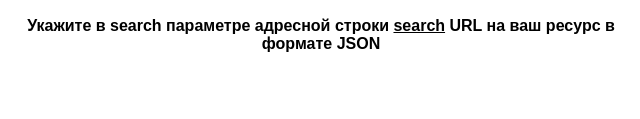
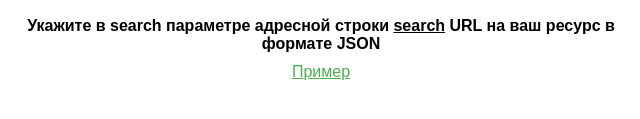
Before and after one commit to vladcyb/pay-stat, a website with bundled scripts: page public/index.html in a window 1280 px wide. Shown: the part 1999-2118 px from the top of the page, 319-959 px from the left. Built offline with nearby package versions, Linux system fonts and the light colour scheme.

Commit message:
Добавил пример с Патриком

```diff
--- a/public/css/globals.css
+++ b/public/css/globals.css
@@ -11,6 +11,8 @@
   --c-dark: #333;
   --c-selection: #c3ffc9;
   --c-dark-blue: #2c3e50;
+  --c-green: #4caf50;
+  --c-dark-green: #45a049;
 }
 
 body {
--- a/public/css/index.css
+++ b/public/css/index.css
@@ -24,7 +24,7 @@
 .file-input-label {
   display: inline-block;
   padding: 0.5rem 1rem;
-  background-color: #4caf50;
+  background-color: var(--c-green);
   color: white;
   border-radius: 4px;
   cursor: pointer;
@@ -32,7 +32,7 @@
 }
 
 .file-input-label:hover {
-  background-color: #45a049;
+  background-color: var(--c-dark-green);
 }
 
 .text-input-wrapper {
@@ -234,3 +234,11 @@ h1 {
 .text-center {
   text-align: center;
 }
+
+.link-example-container {
+  padding-top: 10px;
+}
+
+.example-link {
+  color: var(--c-green);
+}
--- a/public/index.html
+++ b/public/index.html
@@ -100,6 +100,14 @@
               Укажите в search параметре адресной строки <u>search</u> URL на
               ваш ресурс в формате JSON
             </strong>
+            <div class="link-example-container">
+              <a
+                class="text-center example-link"
+                href="https://vladcyb.github.io/pay-stat/?source=https://gist.githubusercontent.com/vladcyb/e2f60853b9a70b84530bd0a034bfec1e/raw/df4b7dafdda5305b0e5427a5ca1743c7c5a0c69f/patrick-expenses.json"
+              >
+                Пример
+              </a>
+            </div>
           </div>
         </div>
       </div>
```
